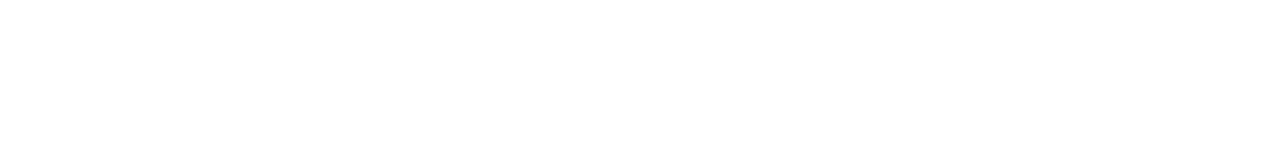
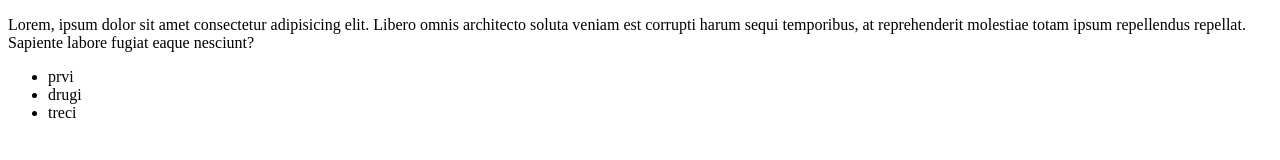
Before and after one commit to rackbone1/git-zadatak-grupa-1, a plain HTML site: page index.html in a window 1280 px wide. Drawn offline with Linux system fonts and the light colour scheme.

Commit message:
feat/dashboard

```diff
--- a/index.html
+++ b/index.html
@@ -5,5 +5,18 @@
     <meta name="viewport" content="width=device-width, initial-scale=1.0" />
     <title>Document</title>
   </head>
-  <body></body>
+  <body>
+    <div></div>
+    <p>
+      Lorem, ipsum dolor sit amet consectetur adipisicing elit. Libero omnis
+      architecto soluta veniam est corrupti harum sequi temporibus, at
+      reprehenderit molestiae totam ipsum repellendus repellat. Sapiente labore
+      fugiat eaque nesciunt?
+    </p>
+    <ul>
+      <li>prvi</li>
+      <li>drugi</li>
+      <li>treci</li>
+    </ul>
+  </body>
 </html>
```
